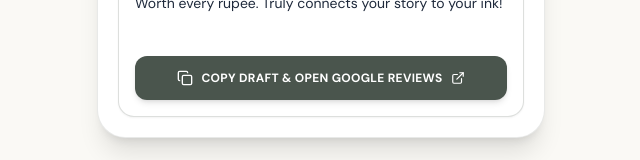
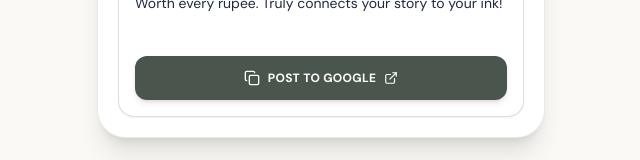
Before and after one commit to vivekgajdhane/google-review-automation, a Next.js app: page /r/1 in a window 1280 px wide. Shown: the part 914-1074 px from the top of the page, without its empty margins (319-959 px from the left). Built offline with nearby package versions, Linux system fonts and the light colour scheme; no server answers; the database is empty.

Commit message:
feat(phoenix): change button copy to POST TO GOOGLE with centered alignment

```diff
--- a/src/app/r/[slug]/page.tsx
+++ b/src/app/r/[slug]/page.tsx
@@ -520,7 +520,7 @@
               ) : (
                 <>
                   <Copy className="w-4 h-4 text-white" />
-                  <span>Copy Draft & Open Google Reviews</span>
+                  <span>POST TO GOOGLE</span>
                   <ExternalLink className="w-3.5 h-3.5 text-white" />
                 </>
               )}
--- a/src/components/phoenix/PhoenixReviewInterface.tsx
+++ b/src/components/phoenix/PhoenixReviewInterface.tsx
@@ -447,17 +447,17 @@
             {/* Primary Action Button */}
             <button
               onClick={handleCopyAndOpenGoogle}
-              className="flex-1 h-12 bg-[#045d17] hover:bg-[#034d13] active:scale-[0.99] text-white font-sora font-extrabold text-[12px] sm:text-xs tracking-wider uppercase rounded-xl shadow-md transition-all flex items-center justify-center gap-2.5 cursor-pointer"
+              className="flex-1 h-12 bg-[#045d17] hover:bg-[#034d13] active:scale-[0.99] text-white font-sora font-extrabold text-[12px] sm:text-xs tracking-wider uppercase rounded-xl shadow-md transition-all flex items-center justify-center gap-2.5 px-4 cursor-pointer"
             >
               {copied ? (
                 <>
-                  <Check className="w-4 h-4 text-white" />
+                  <Check className="w-4 h-4 text-white shrink-0" />
                   <span>COPIED! OPENING GOOGLE...</span>
                 </>
               ) : (
                 <>
                   <GoogleGIcon className="w-4 h-4 shrink-0 drop-shadow-sm" />
-                  <span>COPY DRAFT & POST TO GOOGLE</span>
+                  <span>POST TO GOOGLE</span>
                 </>
               )}
             </button>
```
